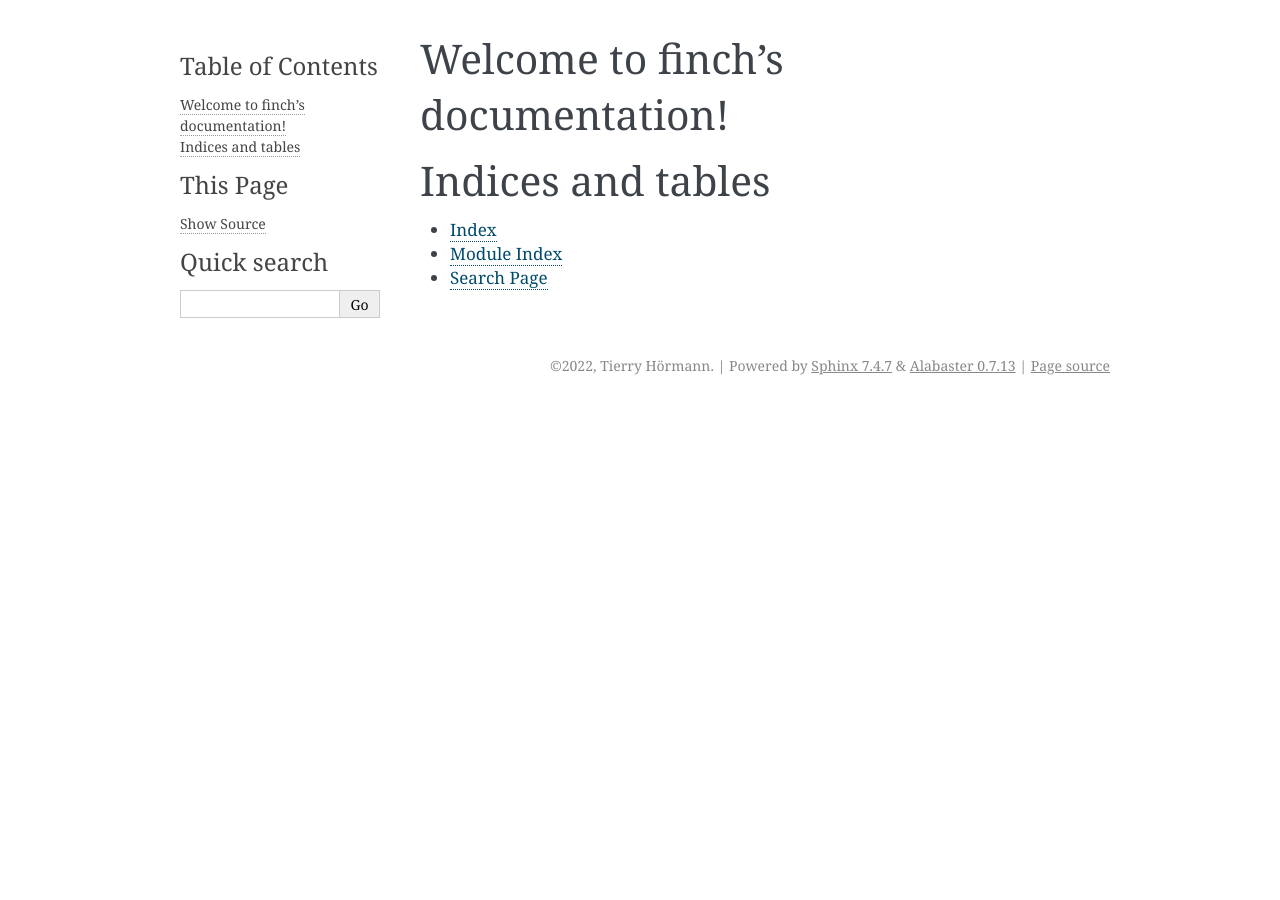
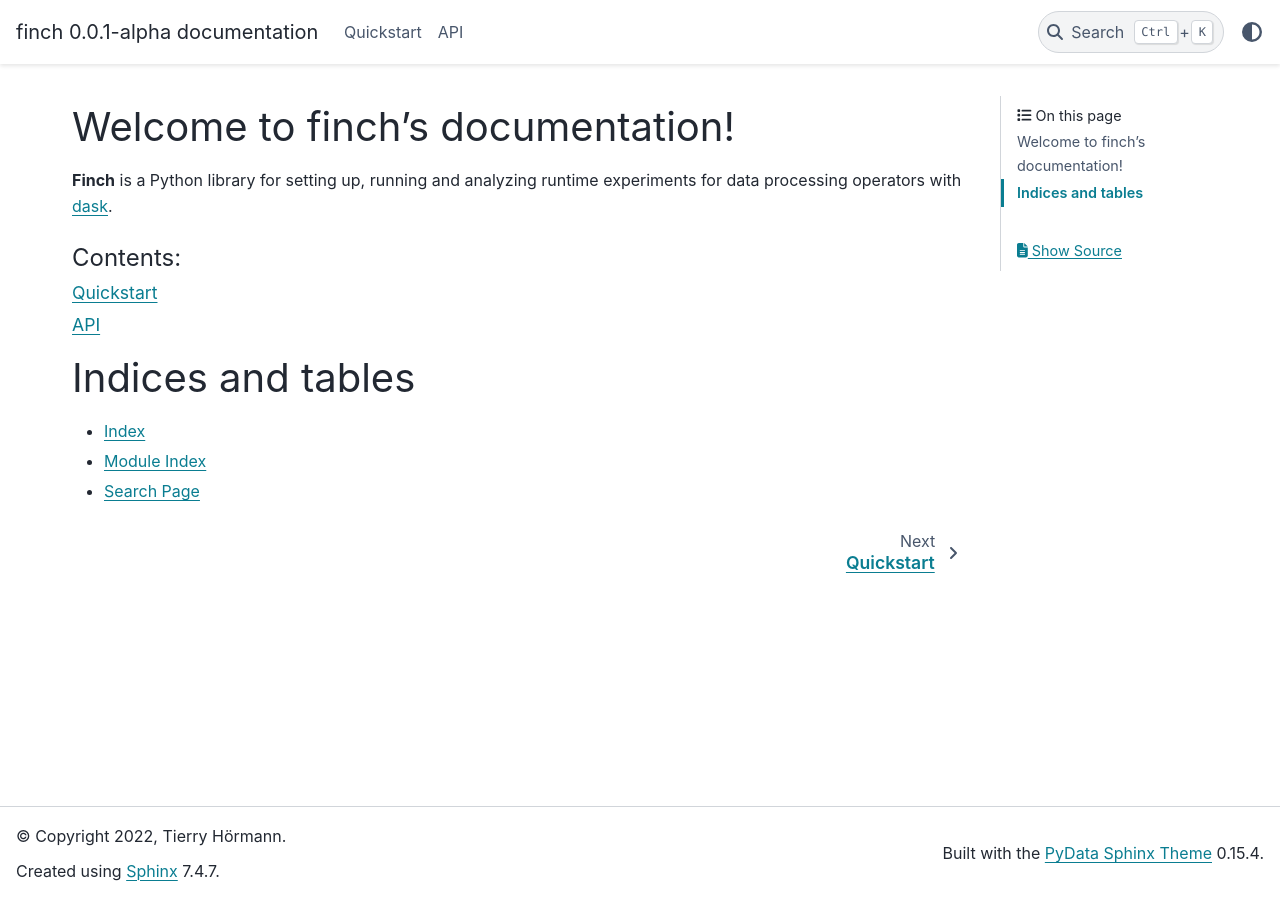
Before and after one commit to MeteoSwiss-APN/finch, a Sphinx documentation site: the page built from docs/sphinx/source/index.rst, in a window 1280 px wide. Built offline with Sphinx 7.4.7 and the PyData theme 0.15.4, drawn with Linux system fonts in a browser that asks for light colours; the version number could not be read and is left out.

Commit message:
Basic setup

```diff
--- /dev/null
+++ b/docs/sphinx/source/api.rst
@@ -0,0 +1,7 @@
+API
+===
+
+.. autosummary::
+    :toctree: generated
+
+    finch
--- a/docs/sphinx/source/conf.py
+++ b/docs/sphinx/source/conf.py
@@ -32,7 +32,9 @@ release = '0.0.1-alpha'
 # extensions coming with Sphinx (named 'sphinx.ext.*') or your custom
 # ones.
 extensions = [
-    'sphinx.ext.autodoc'
+    'sphinx.ext.autodoc',
+    'sphinx.ext.autosummary',
+    'myst_parser'
 ]
 
 # Add any paths that contain templates here, relative to this directory.
@@ -49,7 +51,7 @@ exclude_patterns = []
 # The theme to use for HTML and HTML Help pages.  See the documentation for
 # a list of builtin themes.
 #
-html_theme = 'alabaster'
+html_theme = 'pydata_sphinx_theme'
 
 # Add any paths that contain custom static files (such as style sheets) here,
 # relative to this directory. They are copied after the builtin static files,
--- a/docs/sphinx/source/index.rst
+++ b/docs/sphinx/source/index.rst
@@ -6,9 +6,14 @@
 Welcome to finch's documentation!
 =================================
 
+**Finch** is a Python library for setting up, running and analyzing runtime experiments for data processing operators with `dask <https://www.dask.org/>`_.
+
 .. toctree::
    :maxdepth: 2
    :caption: Contents:
+
+   quickstart
+   api
 
 
 
--- /dev/null
+++ b/docs/sphinx/source/quickstart.md
@@ -0,0 +1 @@
+# Quickstart
```
Also changed, not shown: docs/sphinx/source/input/index.md (added, +1 -0 lines).
